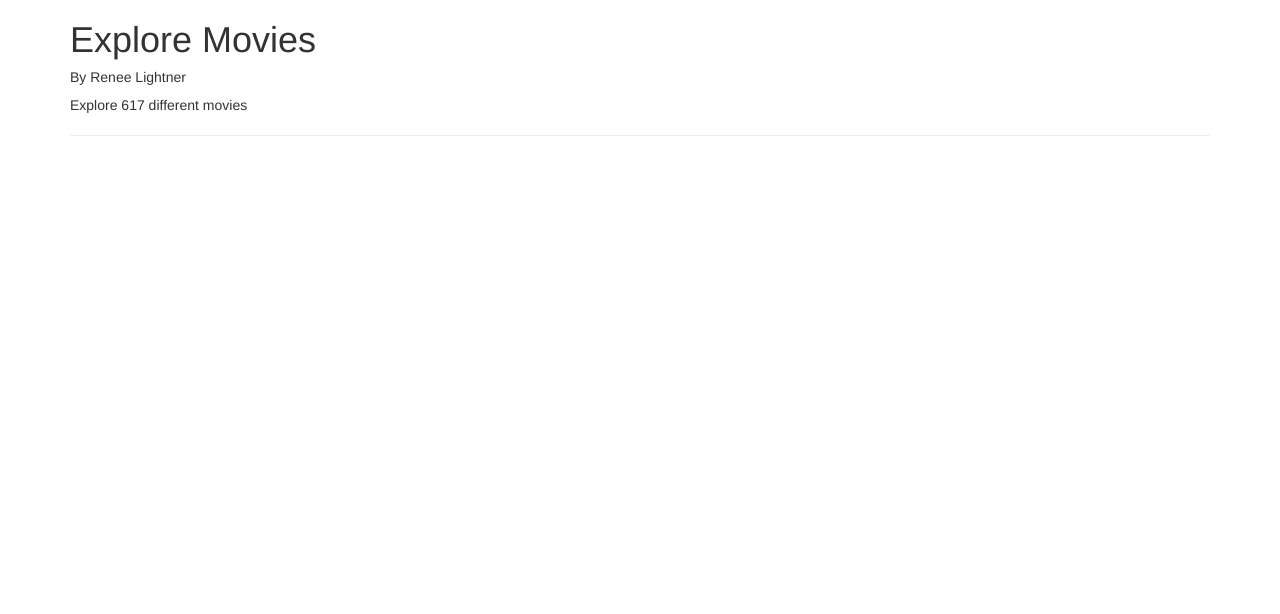
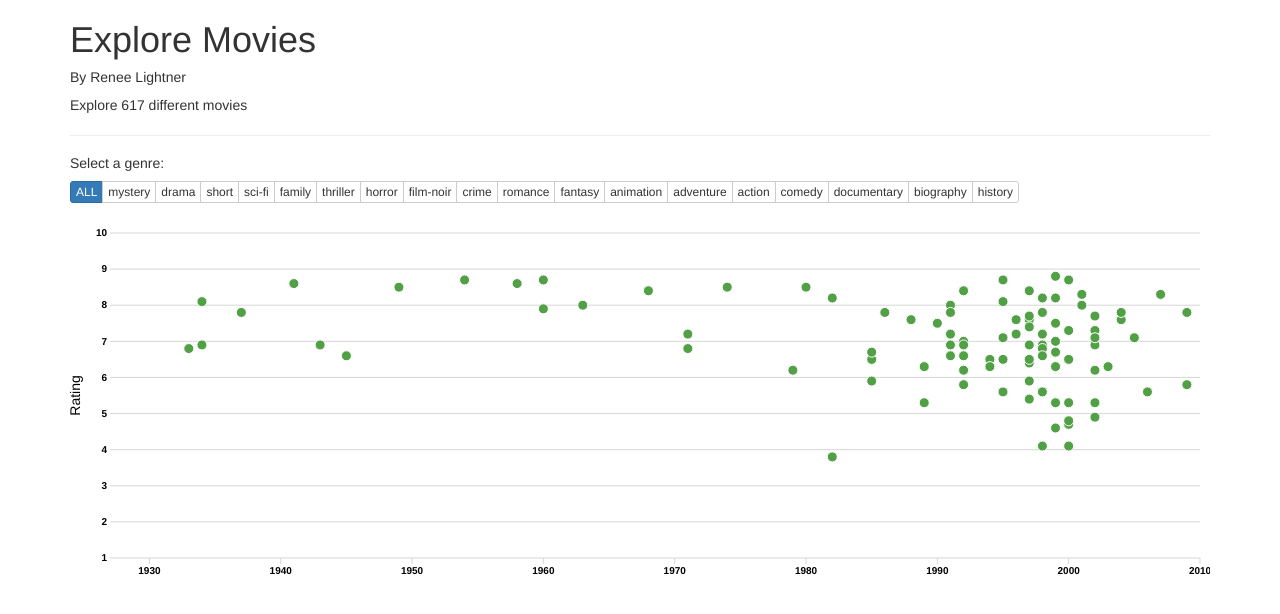
Before and after one commit to reneelightner/explore-movies, a website: page index.html in a window 1280 px wide. Drawn offline with nearby package versions, Linux system fonts and the light colour scheme.

Commit message:
add genre buttons

```diff
--- a/index.html
+++ b/index.html
@@ -18,6 +18,9 @@
 					<h5>By Renee Lightner</h5>
 					<p class='dek'>Explore <span></span> different movies</p>
 					<hr>
+					<h5>Select a genre:</h5>
+					<div class="btn-group">
+					</div>
                     <div id="viz"></div>
 				</div>
 			</div>
--- a/js/script.js
+++ b/js/script.js
@@ -6,7 +6,10 @@ function _classCallCheck(instance, Constructor) { if (!(instance instanceof Cons
 
 $(document).ready(function () {
 
+	//GLOBAL variables
 	var dateStrToYear = d3.time.format("%Y").parse;
+	var yearsDomain, votesDomain, allGenres;
+	var testMovieViz;
 
 	//Load JSON-encoded data using a GET HTTP request
 	function getData(url) {
@@ -19,9 +22,11 @@ $(document).ready(function () {
 		function MovieViz(opts) {
 			_classCallCheck(this, MovieViz);
 
+			this.element = opts.element;
 			this.data = opts.data;
-			this.element = opts.element;
 			this.xDomain = opts.xDomain;
+			this.xScaleType = opts.xScaleType;
+			this.yDomain = opts.yDomain;
 			this.chartHeight = opts.chartHeight;
 			this.genres = opts.genres;
 
@@ -37,9 +42,9 @@ $(document).ready(function () {
 				// define width, height with the margin
 				this.margin = {
 					top: 5,
-					right: 20,
+					right: 10,
 					bottom: 20,
-					left: 20
+					left: 40
 				};
 				this.width = this.chartWidth - this.margin.left - this.margin.right;
 				this.height = this.chartHeight - this.margin.top - this.margin.bottom;
@@ -52,27 +57,156 @@ $(document).ready(function () {
 
 				// we'll actually be appending to a <g class='baseGroup'> element
 				this.baseGroup = svg.append('g').attr("class", "baseGroup").attr('transform', 'translate(' + this.margin.left + ',' + this.margin.top + ')');
+
+				this.baseGroup.append("text").text("Rating").style("text-anchor", "middle").attr("dx", this.height / 2 * -1).attr("dy", "-30").attr("transform", "rotate(-90)");;
+
+				// create the other stuff
+				this.createYaxis();
+				this.createXaxis();
+				this.createCircles();
+			}
+		}, {
+			key: 'createYaxis',
+			value: function createYaxis() {
+				//y scale to be used in y axis
+				this.yScale = d3.scale.linear().range([this.height, 0]).domain(this.yDomain);
+
+				// create axis element
+				var yAxis = d3.svg.axis().scale(this.yScale).tickSize(-this.width).orient("left");
+
+				//add the y axis to the main chart
+				this.baseGroup.append("g").attr("class", "y axis").call(yAxis);
+			}
+		}, {
+			key: 'createXaxis',
+			value: function createXaxis() {
+
+				d3.select("g.x.axis").remove();
+
+				// x scale to be used in x axis
+				if (this.xScaleType == 'year') {
+					this.xScale = d3.time.scale().range([0, this.width]).domain(this.xDomain);
+				} else {
+					this.xScale = d3.scale.linear().range([0, this.width]).domain(this.xDomain);
+				}
+
+				// create axis element
+				var xAxis = d3.svg.axis().scale(this.xScale).orient("bottom");
+
+				// add the x axis to the chart
+				this.baseGroup.append("g").attr("class", "x axis").attr("transform", "translate(0," + this.height + ")").call(xAxis);
+			}
+		}, {
+			key: 'createCircles',
+			value: function createCircles() {
+				var _this = this;
+
+				d3.selectAll("circle.movie-circle").remove();
+
+				var circlesData = [];
+
+				if (this.genres !== allGenres) {
+					this.data.forEach(function (y) {
+						var hasgenre = y.genres.find(function (x) {
+							return x === _this.genres;
+						});
+						if (hasgenre) {
+							circlesData.push(y);
+						}
+					});
+				} else {
+					circlesData = this.data;
+				}
+
+				this.baseGroup.selectAll("circle").data(circlesData).enter().append("circle").attr("class", "movie-circle").attr("genre", this.genres).attr("cy", function (d) {
+					return _this.yScale(d.rating);
+				}).attr("cx", function (d) {
+					return _this.xScale(d[_this.xScaleType]);
+				}).attr("r", 5);
+			}
+		}, {
+			key: 'moveCircles',
+			value: function moveCircles() {
+				var _this2 = this;
+
+				d3.selectAll("circle.movie-circle").transition().duration(1000).attr("cx", function (d) {
+					return _this2.xScale(d[_this2.xScaleType]);
+				});
 			}
 		}]);
 
 		return MovieViz;
 	}();
 
+	function makeButtons(genres) {
+		$(".btn-group").append("<button class='btn btn-default btn-primary btn-xs' genre='all'>ALL</button>");
+		var _iteratorNormalCompletion = true;
+		var _didIteratorError = false;
+		var _iteratorError = undefined;
+
+		try {
+			for (var _iterator = genres[Symbol.iterator](), _step; !(_iteratorNormalCompletion = (_step = _iterator.next()).done); _iteratorNormalCompletion = true) {
+				var genre = _step.value;
+
+				$(".btn-group").append("<button class='btn btn-default btn-xs' genre=" + genre + ">" + genre + "</button>");
+			}
+		} catch (err) {
+			_didIteratorError = true;
+			_iteratorError = err;
+		} finally {
+			try {
+				if (!_iteratorNormalCompletion && _iterator.return) {
+					_iterator.return();
+				}
+			} finally {
+				if (_didIteratorError) {
+					throw _iteratorError;
+				}
+			}
+		}
+
+		$("button.btn").on("click", function () {
+			$("button.btn").removeClass('btn-primary');
+			$(this).addClass('btn-primary');
+			var theGenreClicked = $(this).attr('genre');
+			testMovieViz.genres = theGenreClicked;
+			testMovieViz.createCircles();
+		});
+	}
+
 	getData('./admin/movies.json')
-	//then() method takes to params: callback functions for the success and failure cases of the Promise
+	// then() method takes to params: callback functions for the success and failure cases of the Promise
 	.then(function (data) {
-		//add the total number of movies
+		// years get parse into data objects for d3.js
+		// turn voes and ratings to numbers from strings
+		data.movies.forEach(function (obj) {
+			obj.year = dateStrToYear(obj.year);
+			obj.rating = +obj.rating;
+			obj.votes = +obj.votes;
+		});
+		// add the total number of movies to the dek
 		$(".dek span").html(data.movies.length);
-
-		var testMovieViz = new MovieViz({
+		// assign these global variables
+		yearsDomain = [dateStrToYear(data.yearRange[0].toString()), dateStrToYear(data.yearRange[1].toString())];
+		votesDomain = data.votesRange;
+		allGenres = data.genres;
+		// create a new data viz object
+		testMovieViz = new MovieViz({
 			element: document.querySelector('#viz'),
 			data: data.movies,
-			xDomain: [1, 3.5],
-			chartHeight: 400,
-			genres: 'all'
+			xDomain: yearsDomain, // or votesDomain
+			xScaleType: 'year', // or 'votes'
+			yDomain: [1, 10],
+			chartHeight: 350,
+			genres: 'mystery'
 		});
+		//make the buttons and add their click listener
+		makeButtons(allGenres);
 
-		console.log(data);
+		/*		testMovieViz.xScaleType = 'votes';
+  		testMovieViz.xDomain = votesDomain;
+  		testMovieViz.createXaxis();
+  		testMovieViz.moveCircles();*/
 	});
 });
 
--- a/sass/style.scss
+++ b/sass/style.scss
@@ -1,4 +1,6 @@
-
+.btn-group{
+	margin-bottom: 25px;
+}
 
 svg{
 	.axis{
```
Also changed, not shown: stylesheets/style.css, 2 other files.
